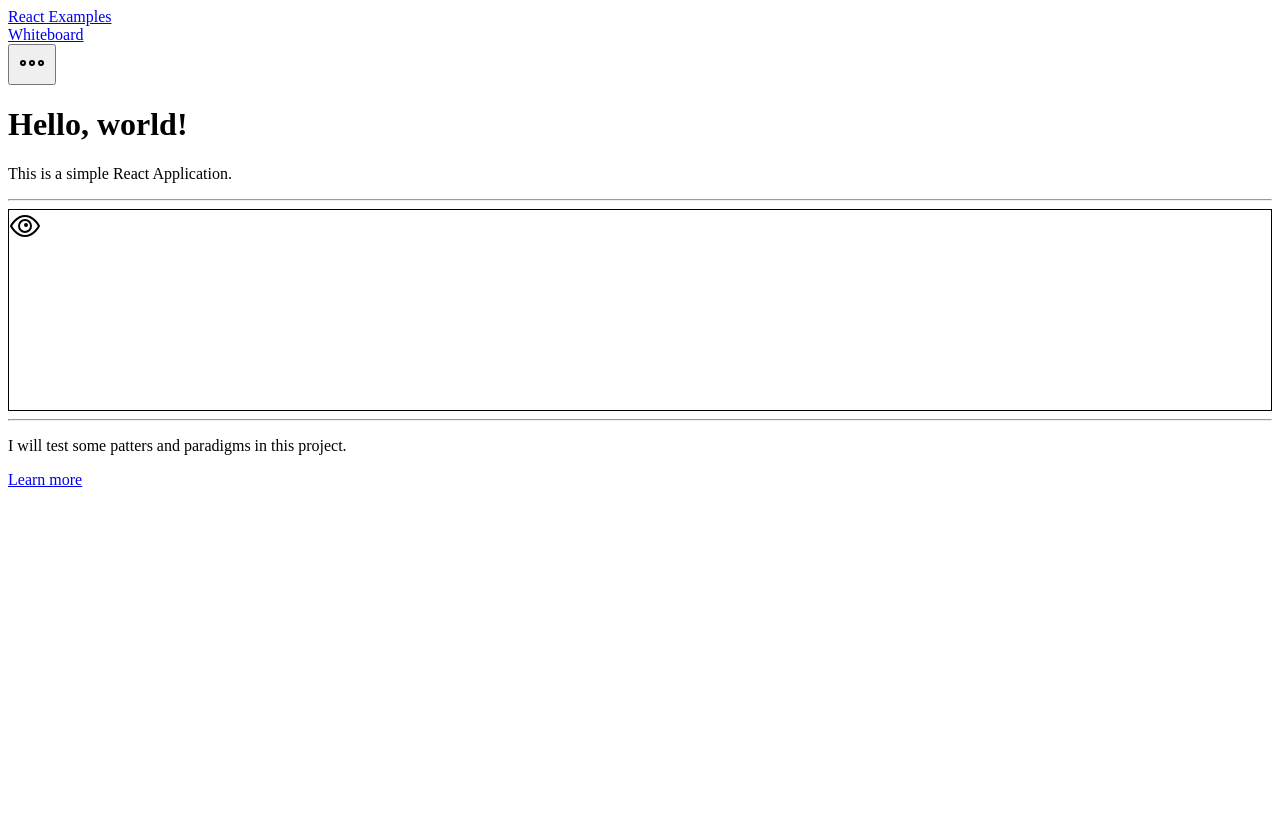
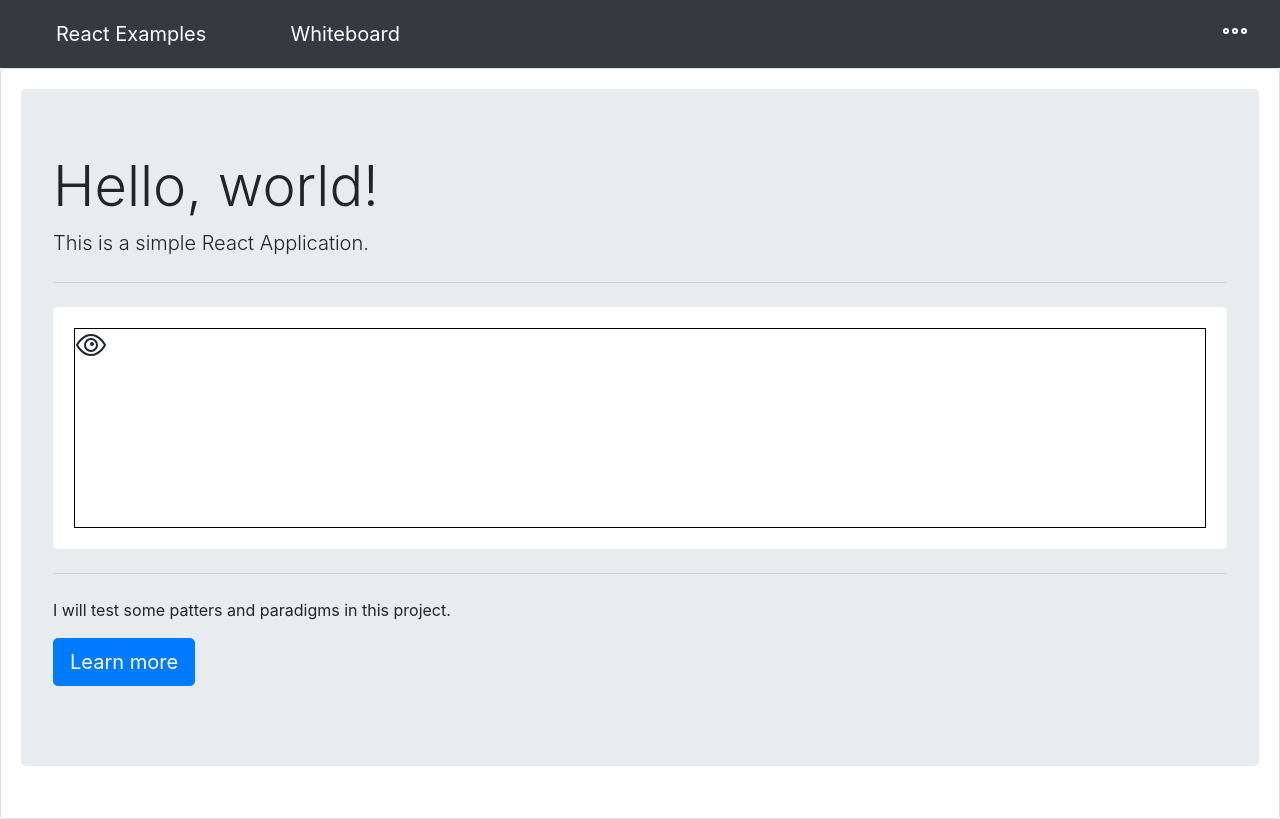
Before and after one commit to daru23/portafolio, a plain HTML site: page react-examples/index.html in a window 1280 px wide. Drawn offline with Linux system fonts and the light colour scheme.

Commit message:
manually fixing paths

```diff
--- a/react-examples/index.html
+++ b/react-examples/index.html
@@ -1 +1 @@
-<!DOCTYPE html> <html lang=en> <head> <meta charset=UTF-8> <title>React Exmples</title> <link href="/main.css" rel="stylesheet"></head> <body> <noscript> You need to enable JavaScript to run this app. </noscript> <div id=app></div> <script type="text/javascript" src="/main.92974ebf3fc4813b737e.js"></script></body> </html>
+<!DOCTYPE html> <html lang=en> <head> <meta charset=UTF-8> <title>React Exmples</title> <link href="/portafolio/react-examples/main.css" rel="stylesheet"></head> <body> <noscript> You need to enable JavaScript to run this app. </noscript> <div id=app></div> <script type="text/javascript" src="/portafolio/react-examples/main.92974ebf3fc4813b737e.js"></script></body> </html>
```
